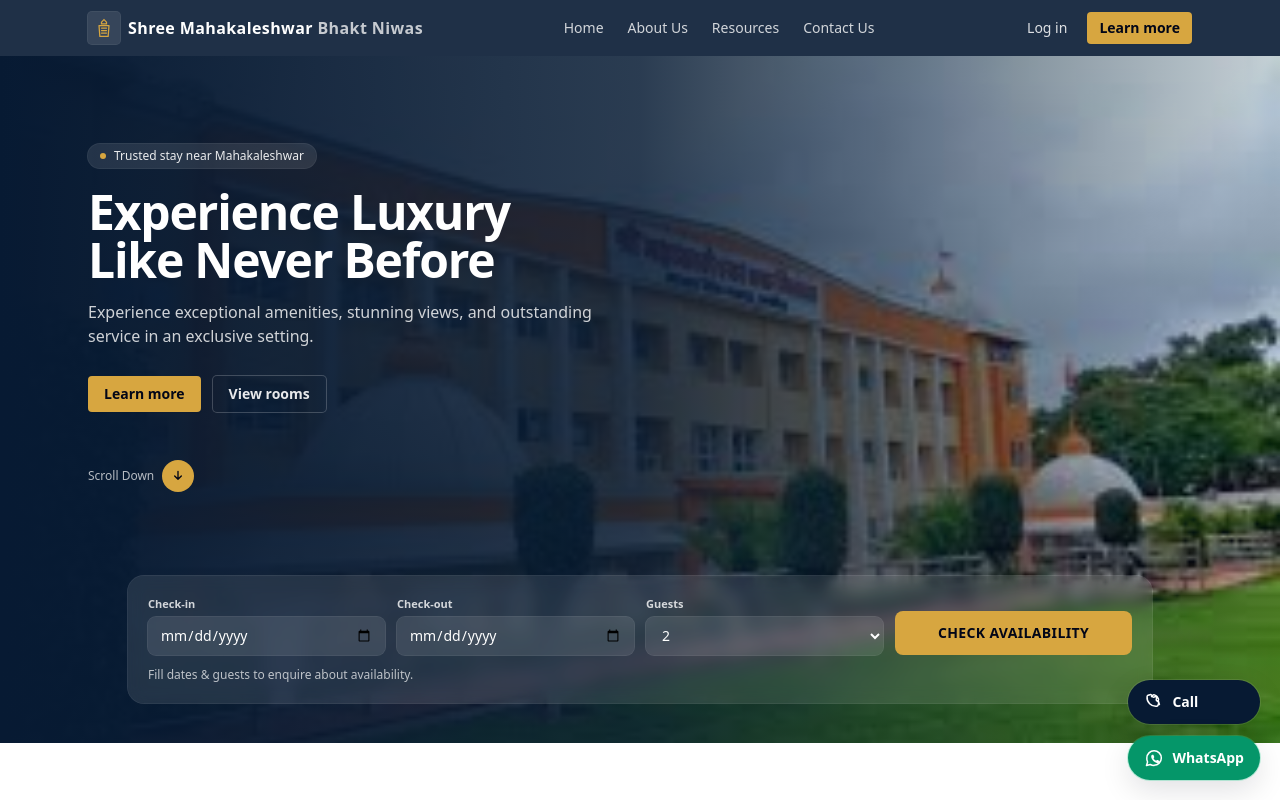
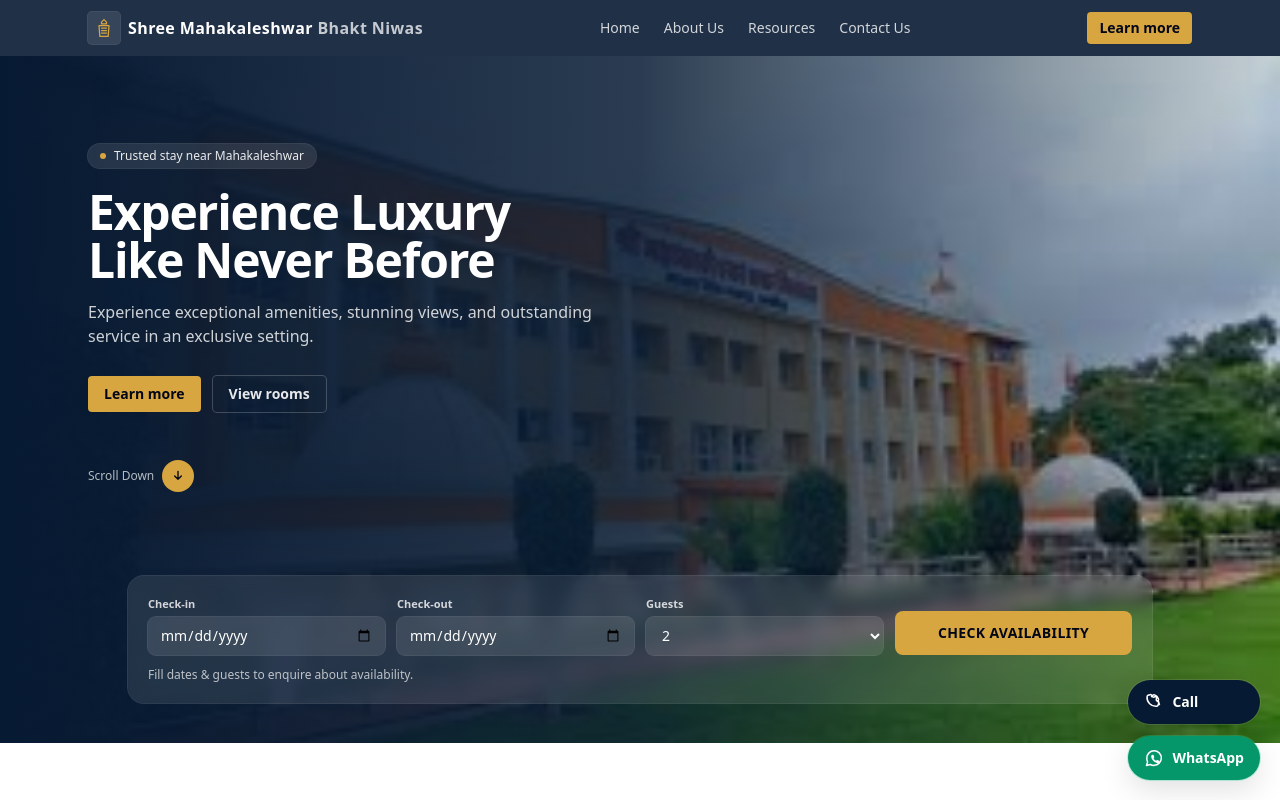
Before and after one commit to sumitkumards07/shiv, a React (Vite) app: page / in a window 1280 px wide. Shown: the top 800 px of the page. Built offline with nearby package versions, Linux system fonts and the light colour scheme.

Commit message:
Remove login button from header

```diff
--- a/src/App.jsx
+++ b/src/App.jsx
@@ -112,12 +112,6 @@
           </nav>
 
           <div className="flex items-center gap-2">
-            <a
-              href="#login"
-              className="hidden rounded px-3 py-1.5 text-sm text-white/85 transition hover:bg-white/10 sm:inline-block"
-            >
-              Log in
-            </a>
             <a
               href="#learn-more"
               className="rounded bg-brand-gold px-3 py-1.5 text-sm font-semibold text-slate-950 shadow-sm transition hover:bg-brand-gold2"
```
